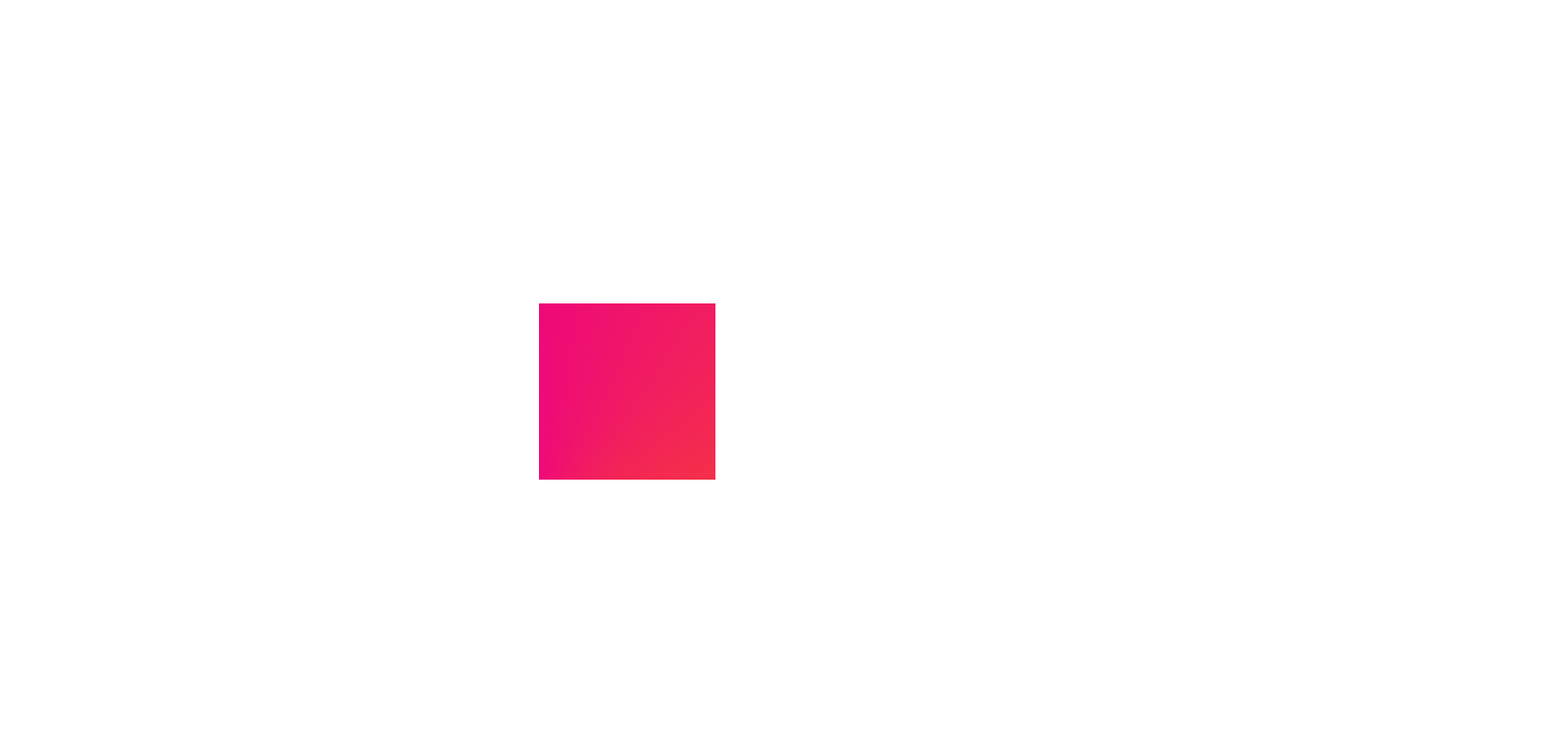
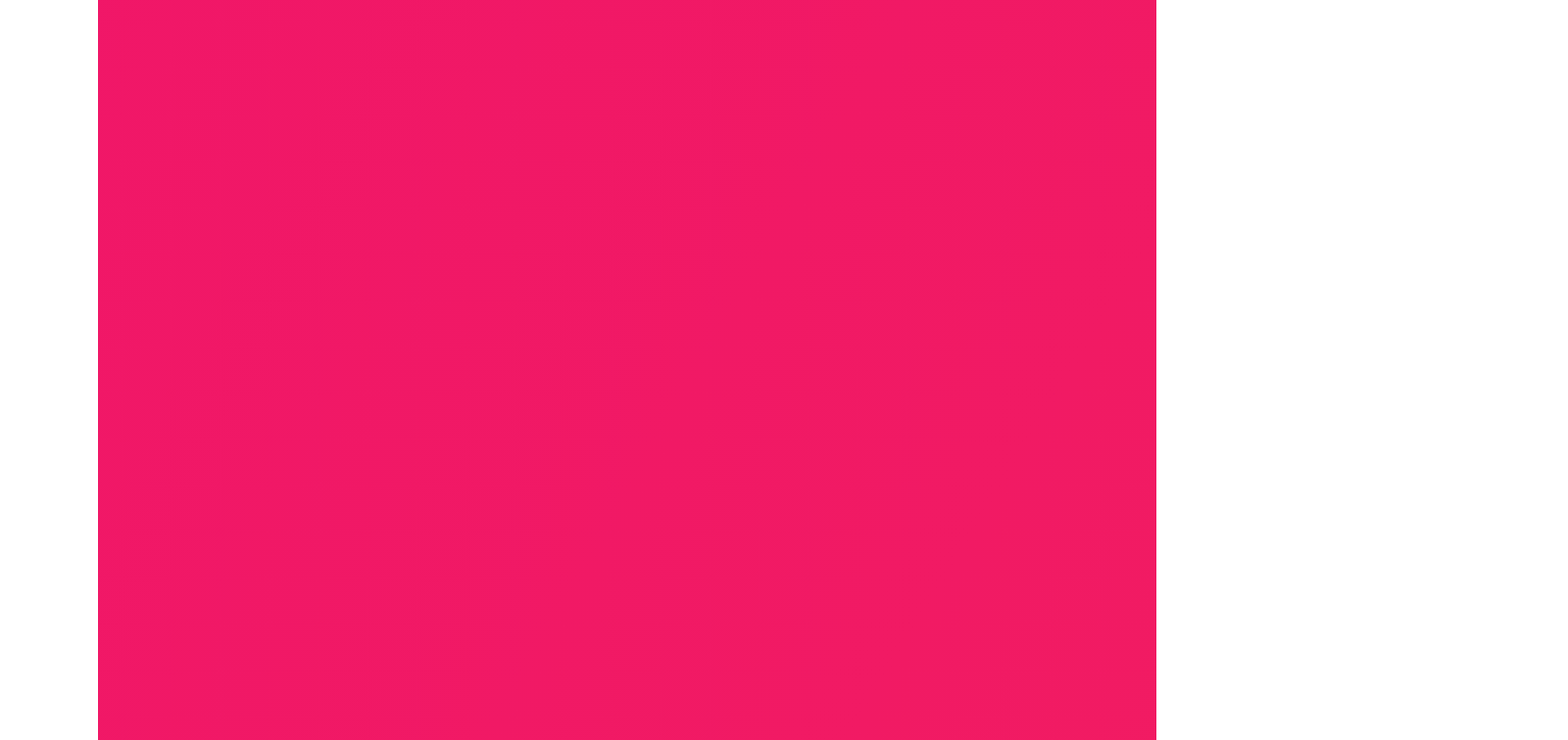
Before and after one commit to Icefireide/rotating-border, a plain HTML site: page index.html in a window 1280 px wide. Shown: the top 756 px of the page at 98% size, 1600 px wide, since content can reach past the window. Drawn offline with Linux system fonts and the light colour scheme.

Commit message:
Update index.html

```diff
--- a/index.html
+++ b/index.html
@@ -17,8 +17,8 @@
 
     .glowing-rectangle {
       position: relative;
-      width: 300px;
-      height: 180px;
+      width: 1920px;
+      height: 1080px;
       border-radius: 16px; /* Rounded corners */
       background: transparent;
       z-index: 0;
@@ -39,7 +39,7 @@
       animation: rotateGradient 4s linear infinite;
       padding: 0; /* No padding to expand the gradient */
       box-sizing: border-box;
-      background-size: 200% 200%; /* Expanding the gradient coverage */
+      background-size: 1000% 1000%; /* Expanding the gradient coverage */
     }
 
     /* The keyframe animation for rotating the gradient */
```
